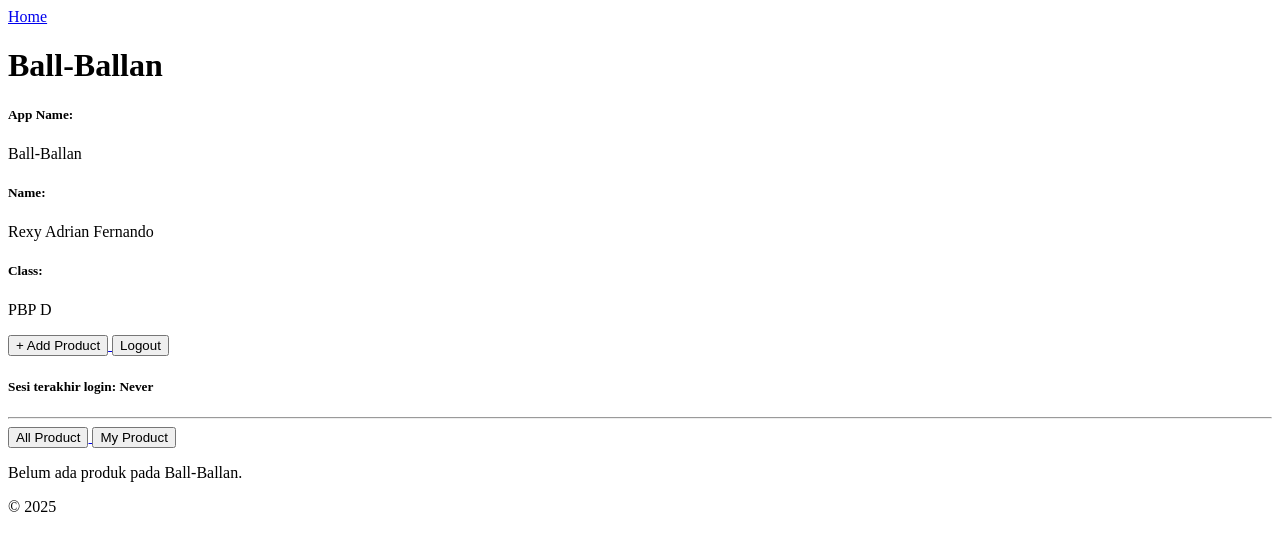
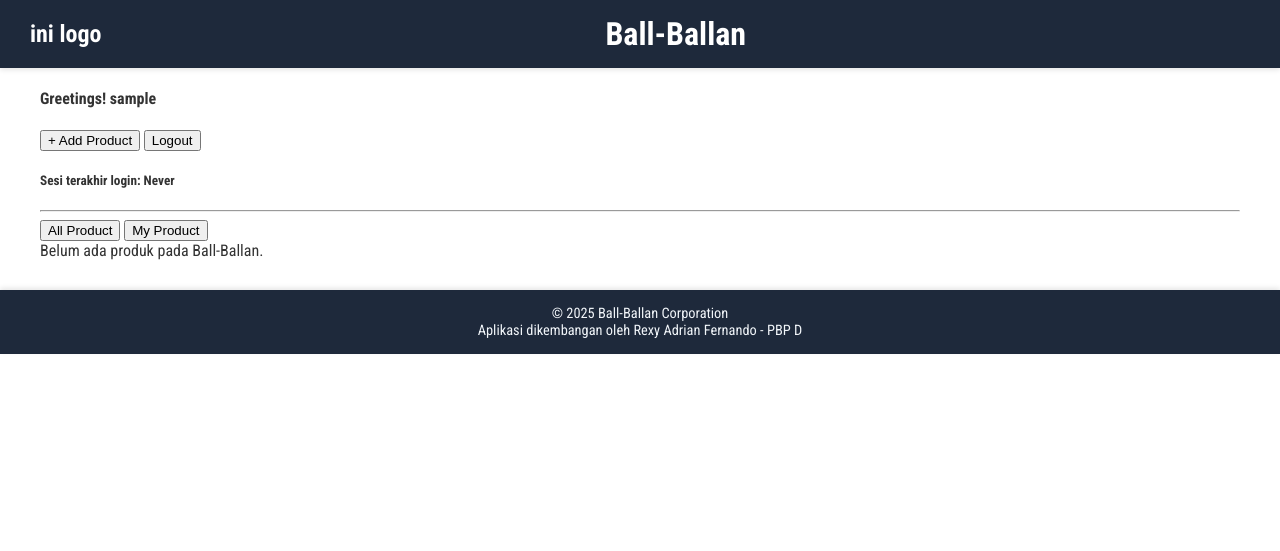
Before and after one commit to rexyadrian/ball-ballan, a Django app: page / in a window 1280 px wide. Shown: the top 551 px of the page. Run offline with Django 5.2, Linux system fonts and the light colour scheme; the visitor is signed in with stand-in values (Sample User, id 1); data that the repository does not hold is empty.

Commit message:
Merevisi beberapa part pada main.html, memodifikasi base.html, dan menambah file css sebagai styling

```diff
--- a/ball_ballan/settings.py
+++ b/ball_ballan/settings.py
@@ -148,6 +148,10 @@ USE_TZ = True
 
 STATIC_URL = 'static/'
 
+STATICFILES_DIRS = [
+    BASE_DIR / "static",
+]
+
 # Default primary key field type
 # https://docs.djangoproject.com/en/5.2/ref/settings/#default-auto-field
 
--- a/main/templates/main.html
+++ b/main/templates/main.html
@@ -1,6 +1,9 @@
 {% extends 'base.html' %}
 {% block content %}
-<h1>Ball-Ballan</h1>
+
+<h4>Greetings! {{ name }}</h4>
+
+<!-- <h1>Ball-Ballan</h1>
 
 <h5>App Name: </h5>
 <p>{{ app_name }}</p>
@@ -9,7 +12,8 @@
 <p>{{ name }}</p>
 
 <h5>Class:</h5>
-<p>{{ class }}</p>
+<p>{{ class }}</p> -->
+
 
 <a href="{% url 'main:add_product' %}">
     <button>+ Add Product</button>
--- a/main/templates/product_detail.html
+++ b/main/templates/product_detail.html
@@ -19,8 +19,8 @@
 
 <p>{{ product.description }}</p>
 
-{% if news.user %}
-    <p>Ditambahkan oleh: {{ news.user.username }}</p>
+{% if product.user %}
+    <p>Ditambahkan oleh: {{ product.user.username }}</p>
 {% else %}
     <p>Ditambahkan oleh: Anonymous</p>
 {% endif %}
--- a/main/views.py
+++ b/main/views.py
@@ -26,7 +26,8 @@ def show_main(request):
     context = {
         'app_name' : 'Ball-Ballan',
         'npm' : '2406495666',
-        'name': 'Rexy Adrian Fernando',
+        'name': request.user.username,
+        # 'name': 'Rexy Adrian Fernando',
         'class': 'PBP D',
         'product_list': product_list,
         'last_login': request.COOKIES.get('last_login', 'Never'),
--- /dev/null
+++ b/static/css/style.css
@@ -0,0 +1,66 @@
+@import url('https://fonts.googleapis.com/css2?family=Roboto+Condensed:wght@300;400;700&display=swap');
+
+/* Base */
+body, h1, h2, h3, p, ul, li, a {
+    margin: 0;
+    padding: 0;
+    text-decoration: none;
+    list-style: none;
+}
+
+
+
+/* Base Style */
+body {
+    font-family: 'Roboto Condensed', sans-serif;
+    background: #ffffff;
+    color: #333333;
+}
+
+/*  HEADER */
+header {
+    background: #1e293b;
+    padding: 15px 30px;
+    color: #ffffff;
+    box-shadow: 0 2px 5px #0000001a;
+    text-align: center;
+}
+
+.header {
+    display: flex;
+    justify-content: space-between;
+    align-items: center;
+}
+
+/* Logo */
+.logo a {
+    font-size: 1.5em;
+    font-weight: bold;
+    color: #ffffff;
+}
+
+.container {
+    max-width: 1200px;   /* lebar */
+    margin: 0 auto;      /* center */
+    padding: 0 20px;     /* kiri-kanan */
+}
+
+.page-title {
+    flex: 1;
+    text-align: center;
+    font-size: 2em;
+    font-weight: bold;
+    color: #ffffff;
+}
+
+
+/* HEADER */
+footer {
+    background: #1e293b;
+    color: #f1f5f9;
+    text-align: center;
+    padding: 15px 20px;
+    font-size: 0.9em;
+    margin-top: 30px;
+    box-shadow: 0 -2px 5px rgba(0,0,0,0.1);
+}
--- a/templates/base.html
+++ b/templates/base.html
@@ -4,25 +4,35 @@
 <head>
     <meta charset="UTF-8" />
     <meta name="viewport" content="width=device-width, initial-scale=1.0" />
+    <link rel="stylesheet" href="{% static 'css/style.css' %}">
+    <title>
+        {% block title %} Ball-Ballan App {% endblock title %}
+    </title>
     {% block meta %} {% endblock meta %}
 </head>
 
 <body>
-    <!-- HEADER / NAVBAR -->
+    <!-- HEADER -->
     <header>
-        <nav>
-            <a href="/">Home</a>
-        </nav>
+        <div class="header">
+            <div class="logo">
+                <a href="{% url 'main:show_main' %}">ini logo</a>
+            </div>
+            <h1 class="page-title">
+                {% block header_title %} Ball-Ballan {% endblock header_title %}
+            </h1>
+        </div>
     </header>
 
     <!-- KONTEN UTAMA -->
-    <main>
+    <main class="container">
         {% block content %}{% endblock content %}
     </main>
 
     <!-- FOOTER -->
     <footer>
-        <p>&copy; 2025</p>
+        <p> &copy; 2025 Ball-Ballan Corporation </p>
+        <p> Aplikasi dikembangan oleh Rexy Adrian Fernando - PBP D </p>
     </footer>
 </body>
 </html>
```
